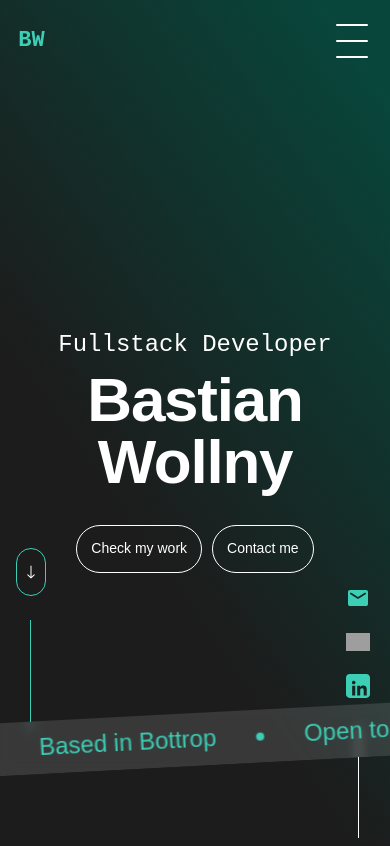
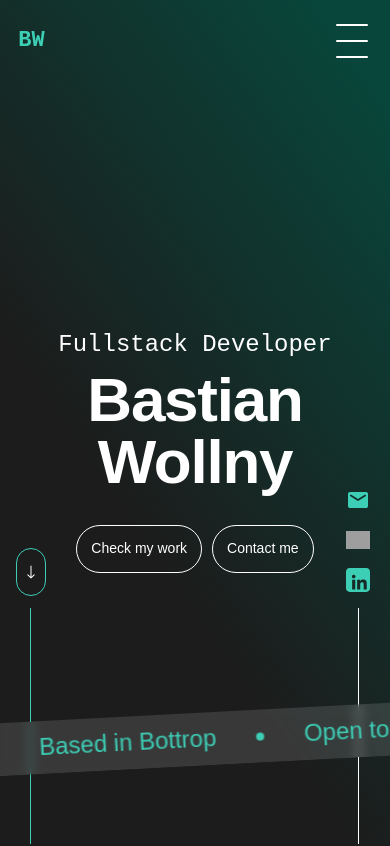
Before and after one commit to CZX93-BW/portfolio-webseite, an Angular app: page / in a window 390 px wide. Shown: the top 846 px of the page. Built offline with nearby package versions, Linux system fonts and the light colour scheme; grey boxes are pictures that could not be loaded.

Commit message:
fix(sections): refine hero and skill responsive layout

```diff
--- a/src/app/sections/hero/hero.scss
+++ b/src/app/sections/hero/hero.scss
@@ -282,29 +282,30 @@
   }
 
   .hero__left-lateral {
-    top: clamp(500px, 65svh, 548px);
-    bottom: auto;
-    left: clamp(14px, 4.1vw, 16px);
-    gap: 24px;
+    top: auto;
+    bottom: 0;
+    left: clamp(14px, 4.1vw, 20px);
+    gap: 12px;
   }
 
   .hero__vertical-line--green {
-    height: clamp(180px, 26.5svh, 224px);
+    height: clamp(305px, 43svh, 390px);
   }
 
   .hero__right-lateral {
-    top: clamp(535px, 69svh, 588px);
-    right: clamp(14px, 4.1vw, 16px);
-    bottom: auto;
-    gap: 24px;
+    top: auto;
+    right: clamp(14px, 4.1vw, 20px);
+    bottom: 0;
+    gap: 12px;
   }
+
 
   .hero__email {
     display: none;
   }
 
   .hero__social-links {
-    gap: 12px;
+    gap: 8px;
   }
 
   .hero__social-link {
@@ -312,8 +313,9 @@
     height: 32px;
   }
 
+
   .hero__vertical-line {
-    height: clamp(88px, 13.2svh, 112px);
+    height: clamp(180px, 28svh, 250px);
   }
 
   .hero__marquee {
@@ -373,20 +375,17 @@
     font-size: 12px;
   }
 
-  .hero__left-lateral {
-    top: clamp(430px, 67svh, 475px);
-  }
-
+  .hero__left-lateral,
   .hero__right-lateral {
-    top: clamp(455px, 70svh, 505px);
+    gap: 10px;
   }
 
   .hero__vertical-line--green {
-    height: clamp(145px, 22svh, 176px);
+    height: clamp(250px, 36svh, 300px);
   }
 
   .hero__vertical-line {
-    height: clamp(70px, 11svh, 92px);
+    height: clamp(130px, 22svh, 180px);
   }
 
   .hero__marquee {
--- a/src/app/sections/skill-set/skill-set.scss
+++ b/src/app/sections/skill-set/skill-set.scss
@@ -239,7 +239,7 @@
   .skills__container {
     grid-template-columns: minmax(0, 568px);
     justify-content: center;
-    gap: 48px;
+    gap: 72px;
     width: min(
       calc(100% - (var(--container-padding-tablet) * 2)),
       var(--content-max-width)
```
